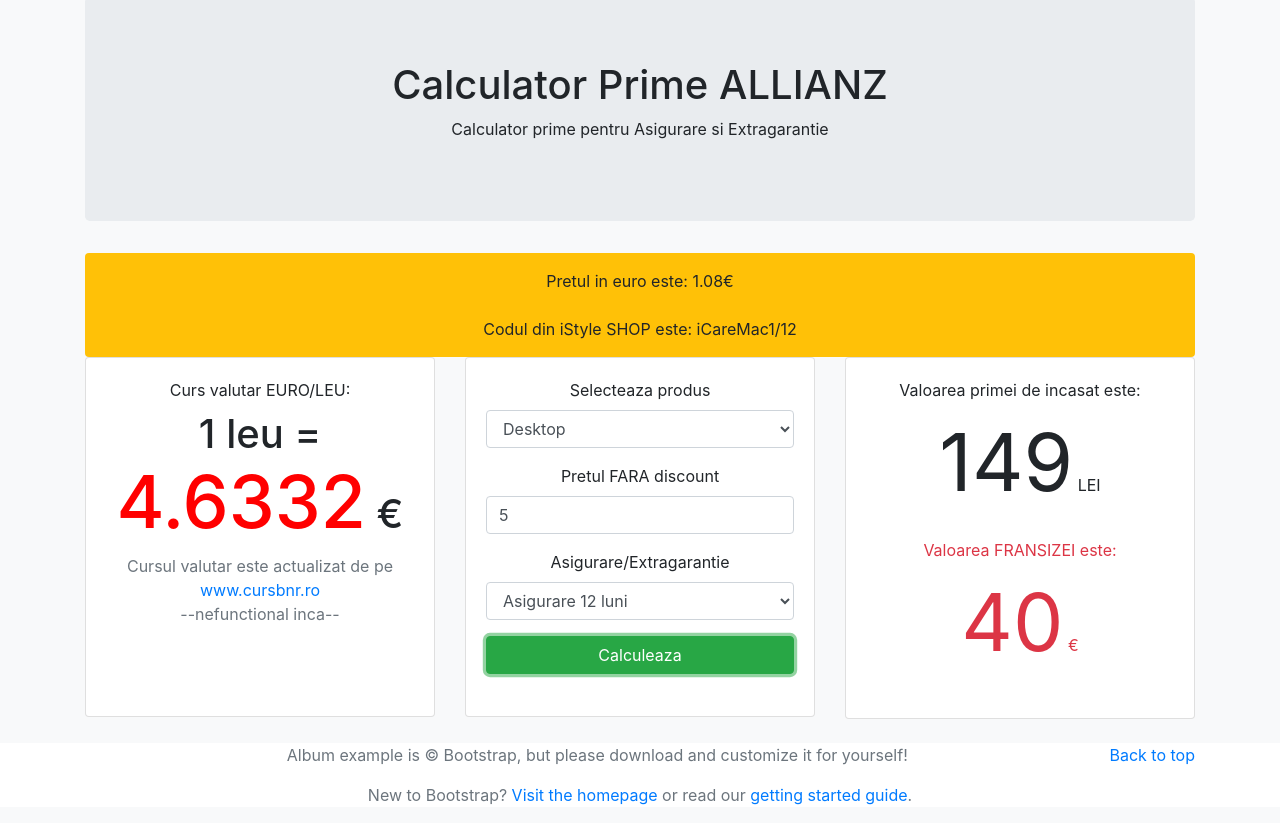
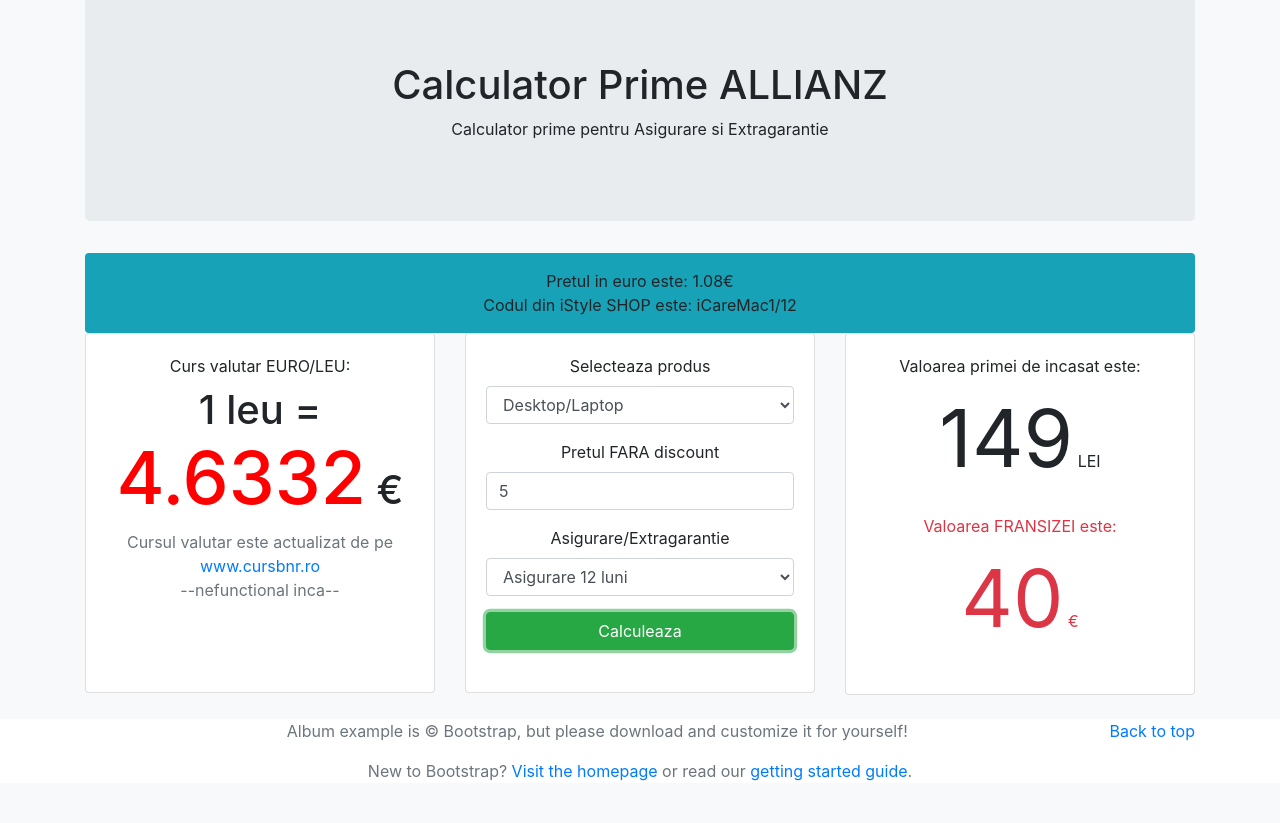
Before and after one commit to wally00/calculatorAllianz, a plain HTML site: page index.html in a window 1280 px wide. Both pictures are taken after typing "5" into the empty fields and a click on the button "Calculeaza". Shown: the part 83-906 px from the top of the page. After the commit the page ends 882 px from the top, so only its background shows below. Drawn offline with nearby package versions, Linux system fonts and the light colour scheme.

Commit message:
minor rewrites

```diff
--- a/index.html
+++ b/index.html
@@ -47,8 +47,8 @@
                         <div class="form-group">
                             <label for="tipProdus"> Selecteaza produs</label>
                             <select id="tipProdus" class="form-control">
-                                <option value="Desktop PC">Desktop</option>
-                                <option value="Laptop">Laptop</option>
+                                <option value="Desktop PC">Desktop/Laptop</option>
+                    <!--            <option value="Laptop">Laptop</option>  -->
                                 <option value="Tableta">Tableta</option>
                                 <option value="Telefon mobil">Telefon Mobil</option>
                             </select>
--- a/javascript/script.js
+++ b/javascript/script.js
@@ -1,10 +1,3 @@
-/*
-
-//asta este functia pentru cautare
-var testez = primeAllianz.find(function (obj) { return obj.TIP === 'Laptop' && obj.AD12 === 149; });
-console.log(testez.TIP + testez.AD12 + testez.FRANSIZA);
-*/
-
 $(function () {
 
     var euroValue = 4.6332;
@@ -48,15 +41,26 @@ $(function () {
 
         var pretPrima = primeAllianz.find(function (obj) {
             return obj.TIP === tipProdus && obj.MIN <= pretEuro && obj.MAX > pretEuro;
+
         });
 
+        if (pretPrima === undefined) {
+            $('#notificationMessage').html('Pretul este prea mare! Nu exista asigurare pentru acest produs.').removeClass('bg-warning bg-info').addClass('bg-danger');
+            $('#primaIncasat').html('-');
+            $('#fransiza').html('-');
+        } else {
+            $('#notificationMessage').html('Pretul in euro este: ' + pretEuro + '&#8364; ' + '<br>' + ' Codul din iStyle SHOP este: ' + pretPrima[tipServiciu + '_COD']);
+            $('#notificationMessage').removeClass('bg-warning bg-danger').addClass('bg-info');
 
-        $('#primaIncasat').html(pretPrima[tipServiciu]);
-        //console.log(pretPrima[tipServiciu]);
+            $('#primaIncasat').html(pretPrima[tipServiciu]);
+            $('#fransiza').html(pretPrima.FRANSIZA);
+            console.log('if');
 
-        $('#fransiza').html(pretPrima.FRANSIZA);
+        }
 
-        $('#notificationMessage').html('Pretul in euro este: ' + pretEuro + '&#8364; ' + '<br><br>' + ' Codul din iStyle SHOP este: ' + pretPrima[tipServiciu + '_COD']);
+        //$('#notificationMessage').html('Pretul in euro este: ' + pretEuro + '&#8364; ' + '<br><br>' + ' Codul din iStyle SHOP este: ' + pretPrima[tipServiciu + '_COD']);
+
+
         $('#notificationMessage').removeClass('d-none');
     });
 
```
